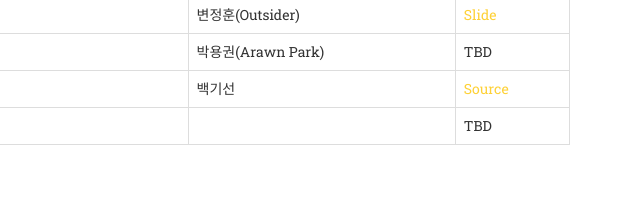
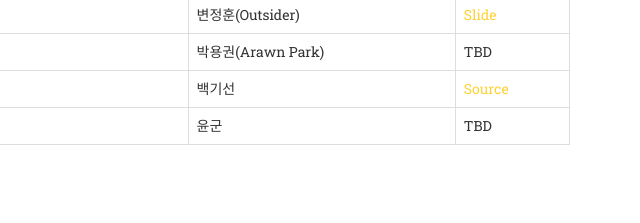
Before and after one commit to adieu2014/adieu2014.github.io, a plain HTML site: page index.html in a window 1280 px wide. Shown: the part 3197-3420 px from the top of the page, 640-1280 px from the left. Drawn offline with nearby package versions, Linux system fonts and the light colour scheme; a web font is replaced by a local one.

Commit message:
added yoon

```diff
--- a/index.html
+++ b/index.html
@@ -297,7 +297,7 @@
                             <tr>
                                 <td>17:30 ~ 17:50</td>
                                 <td>봄싹 회고 및 마무리</td>
-                                <td></td>
+                                <td>윤군</td>
                                 <td>TBD</td>
                             </tr>
                         </tbody>
```
